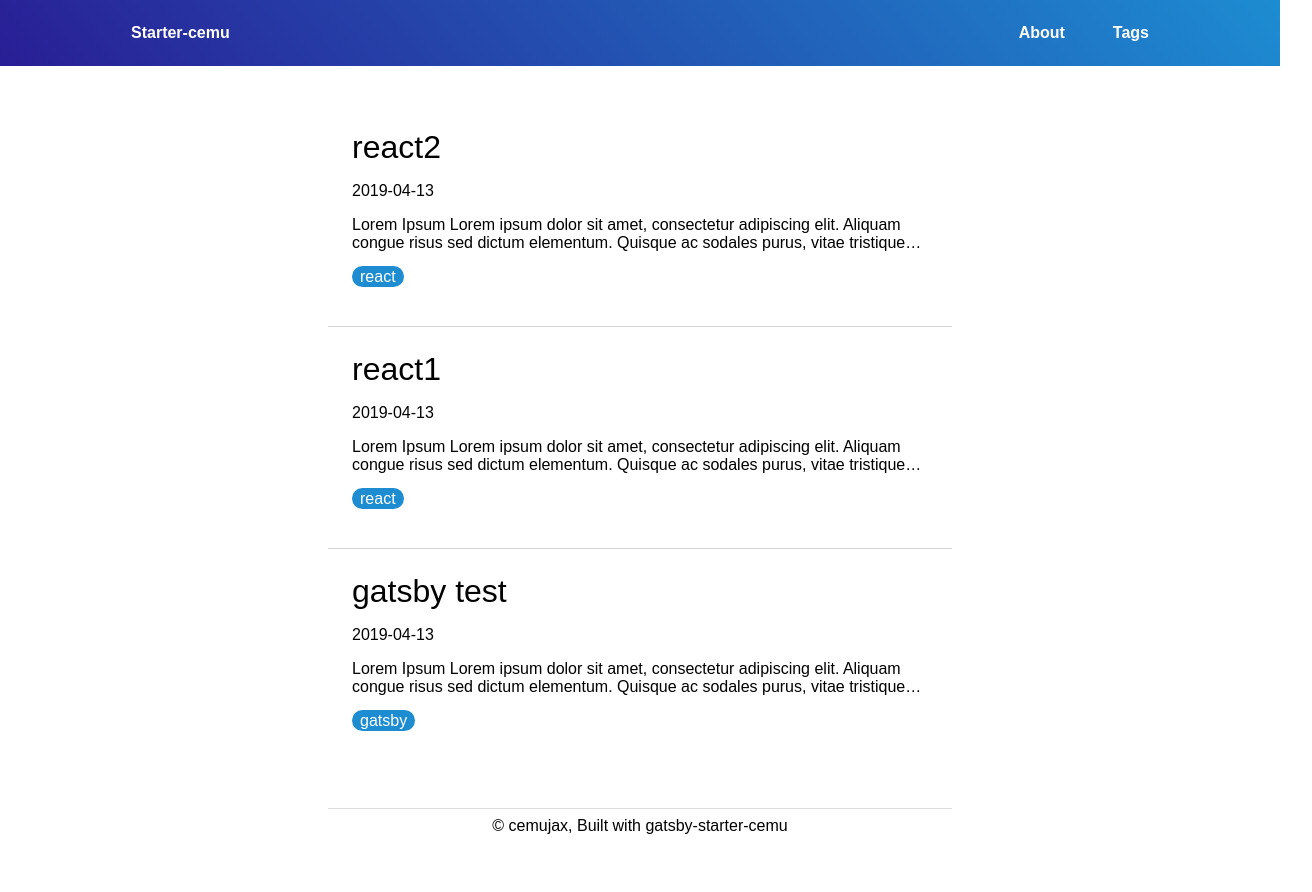
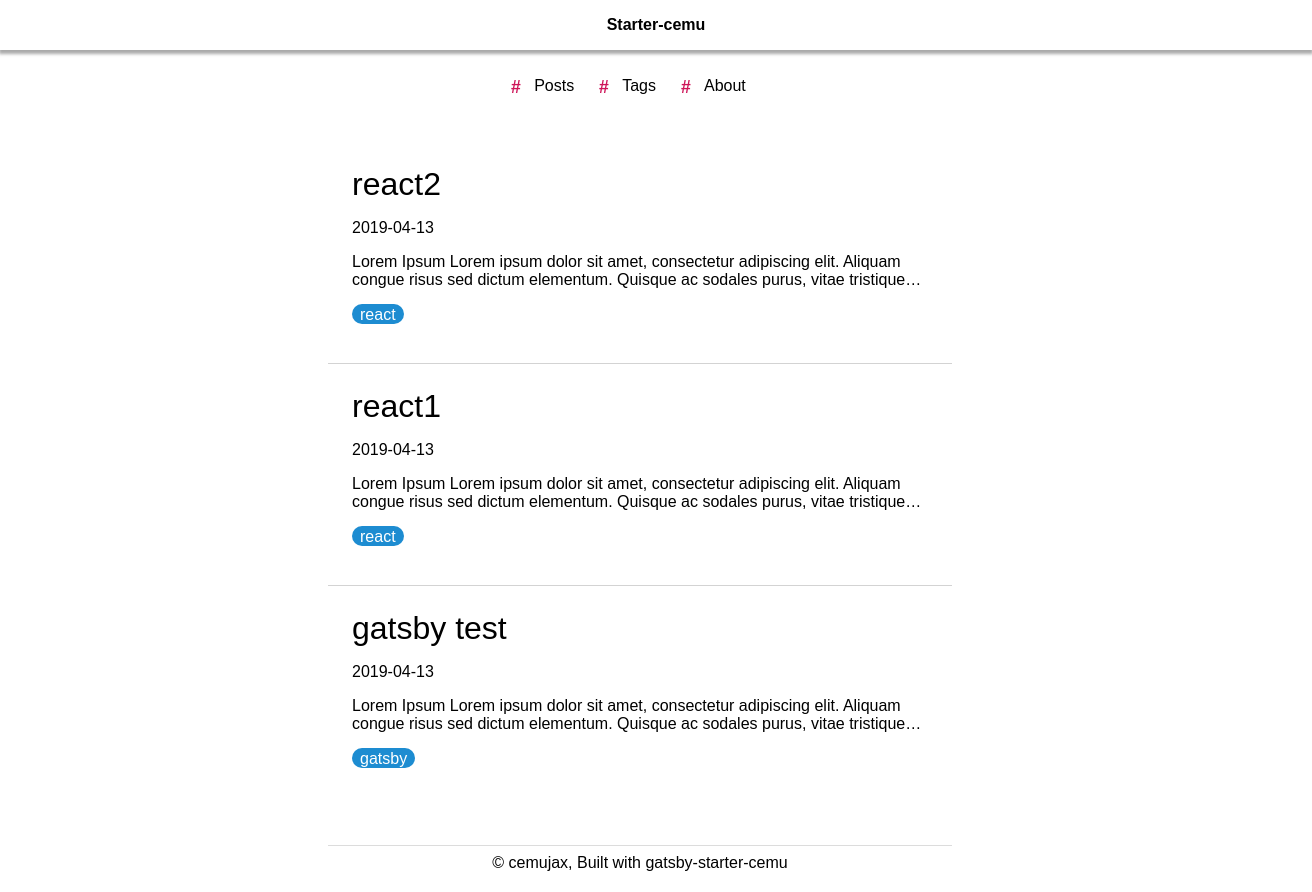
Before and after one commit to cemujax/gatsby-starter-cemu, a Gatsby site: page / in a window 1280 px wide. Shown: the whole page, 1312 px wide, since content can reach past the window. Built offline with nearby package versions, Linux system fonts and the light colour scheme; Gatsby itself is replaced by a stand-in of ours.

Commit message:
Style: header, layout

```diff
--- a/src/components/header/header.js
+++ b/src/components/header/header.js
@@ -5,27 +5,8 @@ import { Link } from 'gatsby'
 import './header.scss'
 
 const Header = ({ siteTitle }) => (
-  <header
-    style={{
-      position: 'relative',
-      background: `linear-gradient(50deg,#291e95,#1D8CD1)`,
-      width: '100%',
-    }}
-    className="header"
-  >
-    <nav>
-      <ul>
-        <li>
-          <Link to="/">{siteTitle}</Link>
-        </li>
-        <li>
-          <Link to="/about">About</Link>
-        </li>
-        <li>
-          <Link to="/tags">Tags</Link>
-        </li>
-      </ul>
-    </nav>
+  <header className="header">
+    <Link to="/">{siteTitle}</Link>
   </header>
 )
 
--- a/src/components/header/header.scss
+++ b/src/components/header/header.scss
@@ -1,34 +1,13 @@
-.header {
-  nav {
-    width: 100%;
-    max-width: 1050px;
-    margin: 0px auto;
-    padding: 1.5em 0px;
-  }
-
-  ul {
-    display: flex;
-    justify-content: space-between;
-  }
-
-  li {
-    display: inline-block;
-    margin-left: 1em;
-    padding: 0 1em 0 1em;
-    &:first-child {
-      position: relative;
-      margin: 0;
-      flex-basis: 100%;
-    }
-  }
-
+header {
+  width: 100%;
+  padding: 1rem;
+  text-align: center;
+  box-shadow: 0 3px 3px 1px #aaa;
   a {
-    text-decoration: none;
-    color: #ffffff;
+    color: #000000;
     font-weight: 600;
-    transition: all 0.2s;
     &:hover {
-      color: #333;
+      color: #464646;
     }
   }
 }
--- a/src/layout/layout.js
+++ b/src/layout/layout.js
@@ -3,6 +3,7 @@ import PropTypes from 'prop-types'
 import { StaticQuery, graphql } from 'gatsby'
 
 import Header from '../components/header'
+import Navigation from '../components/navigation'
 import Footer from '../components/footer'
 
 import './layout.scss'
@@ -26,6 +27,7 @@ const Layout = ({ children }) => (
           siteTitle={data.site.siteMetadata.title}
           github={data.site.siteMetadata.github}
         />
+        <Navigation />
         <div className="wrapper">
           <main>{children}</main>
           <Footer />
--- a/src/layout/layout.scss
+++ b/src/layout/layout.scss
@@ -15,5 +15,9 @@ body {
 .wrapper {
   margin: 0 auto;
   max-width: 39rem;
-  padding: 2.4375rem 1.21875rem;
+  padding: 1.21875rem 1.21875rem;
 }
+
+a {
+  text-decoration: none;
+}
```
